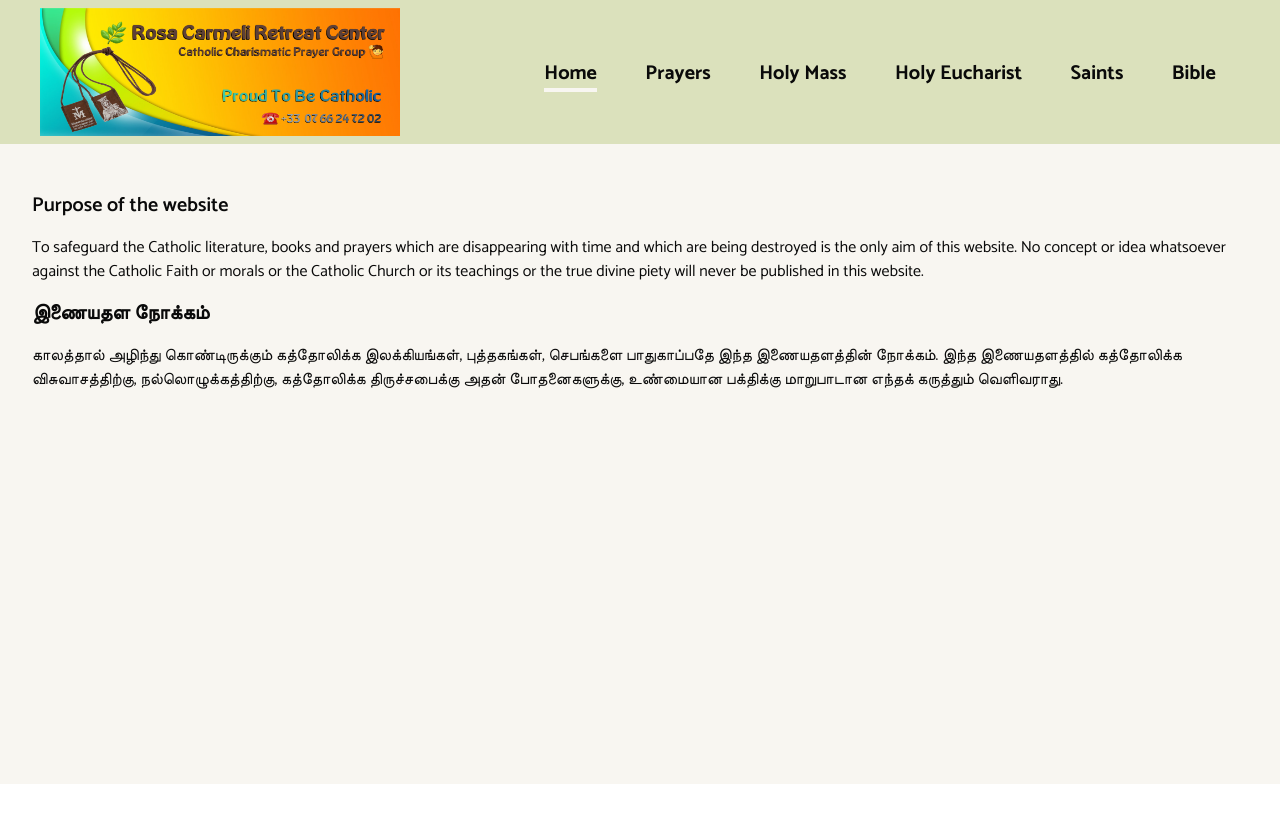
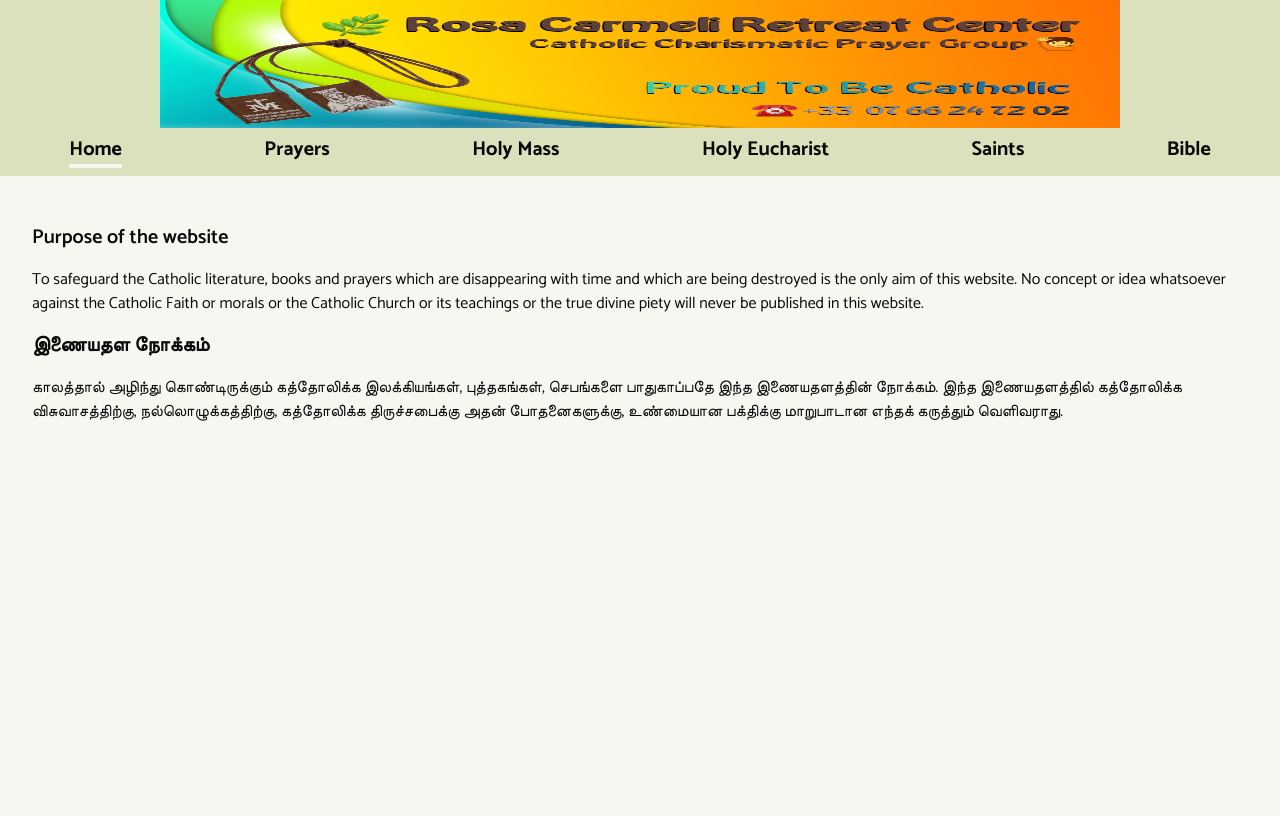
Before and after one commit to vijay5454/rose-client-v1, a React (Vite) app in the folder frontend/: page / in a window 1280 px wide. Built offline with nearby package versions, Linux system fonts and the light colour scheme.

Commit message:
Update complete overhaul of navbar.

```diff
--- a/frontend/src/components/Navbar.tsx
+++ b/frontend/src/components/Navbar.tsx
@@ -1,13 +1,32 @@
 import { NavLink } from "react-router";
 import img1 from "../assets/anthusmedia.png";
+import { Rows4, X, Search } from "lucide-react";
+import { useState } from "react";
 
 const Navbar = () => {
+  const [showSidebar, setShowSidebar] = useState(false);
   return (
-    <nav className="min-h-[10vh] bg-primary p-2 md:px-10 md:flex justify-between items-center">
-      <div className="w-full md:w-[30%]">
+    <>
+      <div className="bg-primary">
+        <div className="w-[75%] mx-auto">
           <img src={img1} width={250} height={100} className="h-32 w-full" />
         </div>
-      <div className="hidden md:flex justify-around items-center mt-2 w-[60%]">
+      </div>
+      <nav
+        className={`fixed h-[100vh] top-0 w-[60%] bg-primary md:static md:h-auto md:w-[100%] transition-all duration-300 ${
+          showSidebar ? "right-0" : "-right-[100%]"
+        }`}
+      >
+        <div className="md:hidden">
+          <X
+            width={35}
+            height={35}
+            onClick={() => {
+              setShowSidebar(false);
+            }}
+          />
+        </div>
+        <div className="w-full p-2 text-center md:flex md:gap-5 md:justify-around">
           <NavLink
             to="/"
             className={({ isActive }) =>
@@ -70,6 +89,17 @@ const Navbar = () => {
           </NavLink>
         </div>
       </nav>
+      <div className="bg-primary flex justify-between py-2 px-4 md:hidden">
+        <Search width={35} height={35} />
+        <Rows4
+          width={35}
+          height={35}
+          onClick={() => {
+            setShowSidebar(true);
+          }}
+        />
+      </div>
+    </>
   );
 };
 
--- a/frontend/src/components/Navlayout.tsx
+++ b/frontend/src/components/Navlayout.tsx
@@ -1,6 +1,5 @@
 import { Outlet } from "react-router";
 import Navbar from "./Navbar";
-import BottomNavbar from "./BottomNavbar";
 
 const Navlayout = () => {
   return (
@@ -9,7 +8,6 @@ const Navlayout = () => {
         <Navbar />
         <Outlet />
       </main>
-      <BottomNavbar />
     </>
   );
 };
```
Lines whose indentation alone changed are shown as unchanged.
